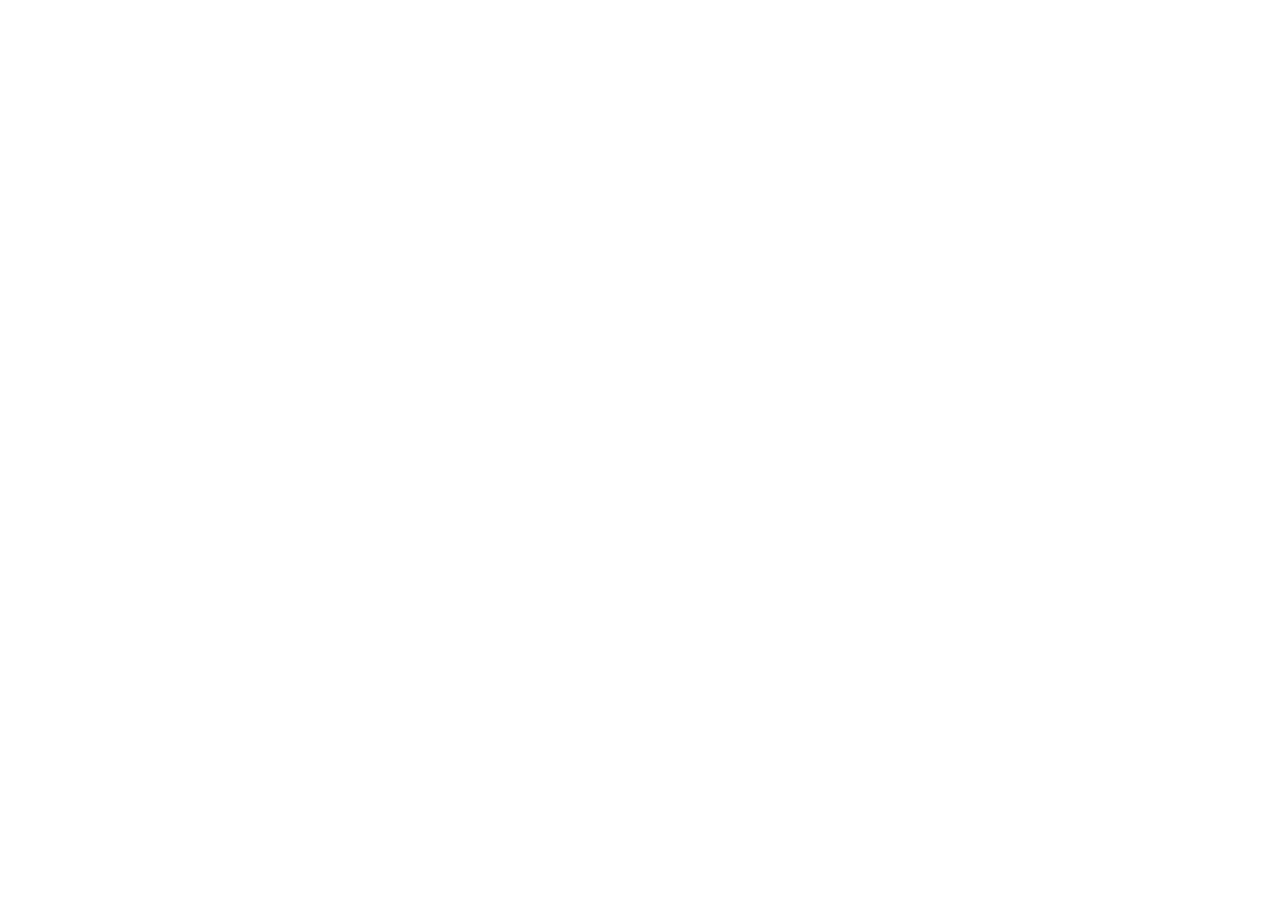
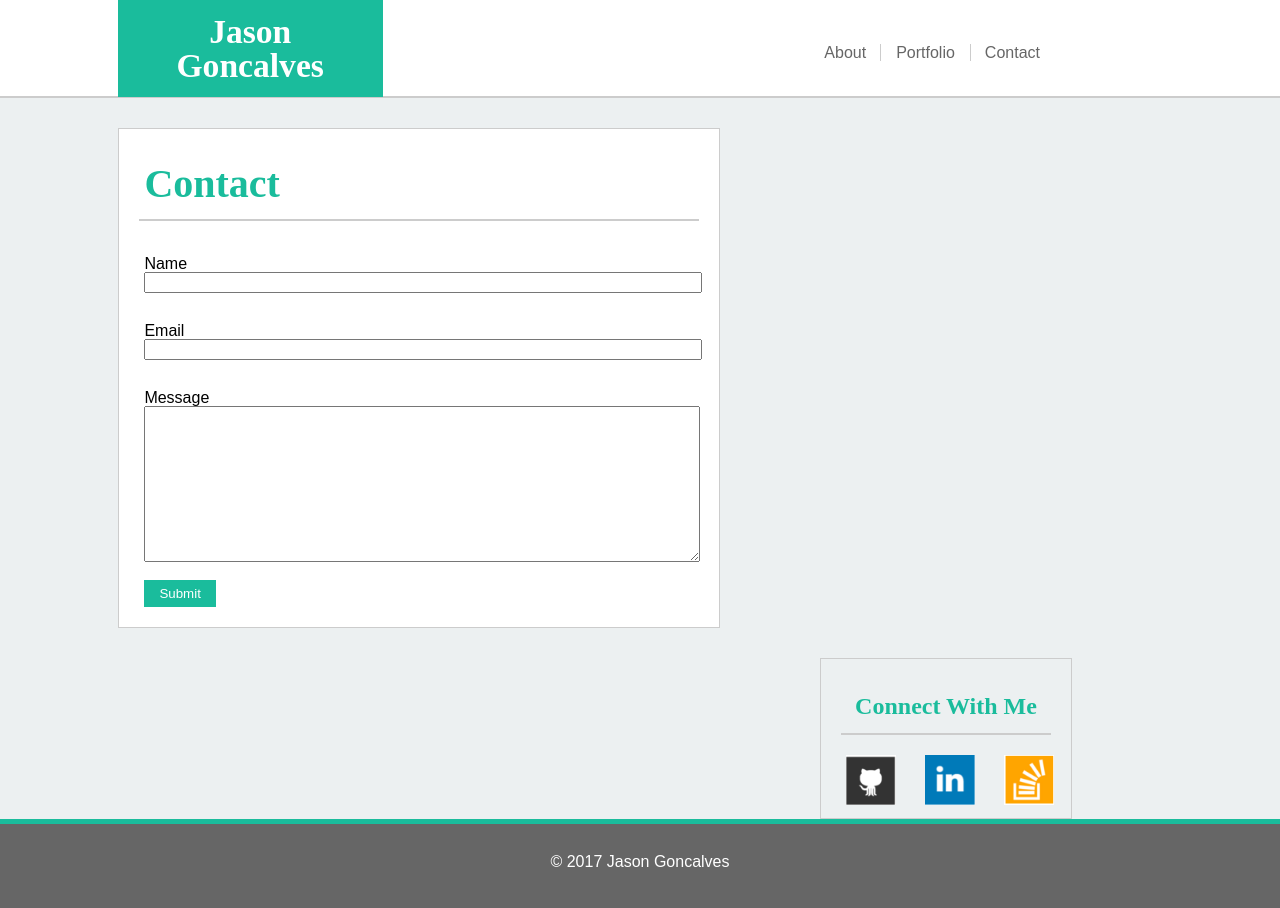
Before and after one commit to JGonc189/basic-portfolio, a plain HTML site: page contact.html in a window 1280 px wide. Before the commit the page ends 800 px from the top, so only its background shows below. Drawn offline with Linux system fonts and the light colour scheme.

Commit message:
Updated Contact page

```diff
--- a/assets/css/style.css
+++ b/assets/css/style.css
@@ -62,15 +62,16 @@ a:hover {
 
 /* main content style */
 
-.about {
+.about, .contact-form {
 	border: 1px solid #ccc;
 	width: 600px;
 	left: 7.4em;
 	margin-top: 30px;
 	background-color: #fff;
+	/*overflow: hidden;*/
 }
 
-.about h1 {
+.about h1, .contact-form h1 {
 	font-size: 2.5em;
 	font-weight: 800;
 	color: #1abc9c;
@@ -101,7 +102,8 @@ a:hover {
 	width: 250px;
 	float: right;
 	right: 13em;
-	top: -34em;
+	/*top: -34em;*/
+	/*display: inline-block;*/
 }
 
 .contact h2 {
@@ -124,6 +126,34 @@ a:hover {
 	margin-left: 25px;
 }
 
+/* contact form */
+
+.form-input {
+	font-family: sans-serif;
+	padding: 15px 5px;
+	margin: 0 20px;
+	width: auto;
+}
+
+/*.form-input label {
+	padding: 5px 0;
+}*/
+
+.form-input input, .form-input textarea {
+	width: 550px;
+	/*margin-top: 3px;
+	margin-bottom: 3px;*/
+}
+
+.button {
+	font-family: sans-serif;
+	color: #fff;
+	padding: 6px 15px;
+	background-color: #1abc9c;
+	border: none;
+	margin-left: 25px;
+	margin-bottom: 20px;
+}
 /* footer */
 
 .footer {
--- a/contact.html
+++ b/contact.html
@@ -0,0 +1,74 @@
+<!DOCTYPE html>
+<html>
+
+	<head>
+		<title>Basic Portfolio - About Me</title>
+
+		<!-- reset.css -->
+		<link rel="stylesheet" href="assets/css/reset.css" />
+
+		<!-- Custom Stylesheet -->
+		<link rel="stylesheet" href="assets/css/style.css" />
+	</head>
+
+	<body>
+		<!-- navbar -->
+		<div class="navbar">
+			<div class="logo">Jason Goncalves</div>
+			<div class="nav-menu">
+				<ul>
+					<li><a href="index.html">About</a></li>
+					<li><a href="Portfolio.html">Portfolio</a></li>
+					<li><a href="#">Contact</a></li>
+				</ul>
+			</div>
+		</div>
+
+		<!-- contact form -->
+		<div class="contact-form">
+			<h1>Contact</h1>
+			<form action="">
+
+				<!-- name -->
+				<div class="form-input">
+					<label for="name">Name</label>
+					<br />
+					<input type="text" name="name" id="name">
+				</div>
+
+				<!-- email -->
+				<div class="form-input">
+					<label for="email">Email</label>
+					<br />
+					<input type="email" name="email" id="email">
+				</div>
+
+				<!-- Message -->
+				<div class="form-input">
+					<label for="message">Message</label>
+					<br />
+					<textarea name="message" id="message" cols="30" rows="10"></textarea>
+				</div>
+
+				<input type="submit" class="button">
+
+			</form>
+		</div>
+
+		<!-- aside content -->
+		<div class="contact">
+
+			<h2>Connect With Me</h2>
+			<a href="https://www.github.com/JGonc189" target="_blank"><img src="assets/images/github.png" alt="JGonc189 - GitHub" /></a>
+			<a href="https://www.linkedin.com/in/jgonc189/" target="_blank"><img src="assets/images/linkedin.png" alt="JGonc189 - LinkedIn" /></a>
+			<a href="https://stackoverflow.com/users/8716885/jason-goncalves" target="_blank"><img src="assets/images/stackoverflow.png" alt="Jason-Goncalves Stack Overflow" /></a>
+
+		</div>
+
+		<!-- footer -->
+		<div class="footer">
+			<p>&copy 2017 Jason Goncalves</p>
+		</div>
+	</body>
+
+</html>
```
Also changed, not shown: index.html (+2 -2 lines).
